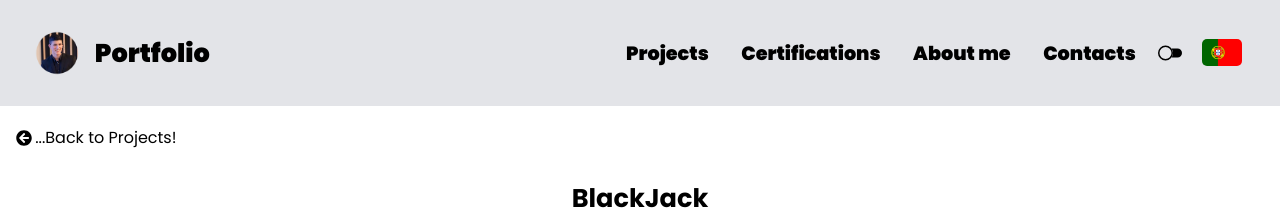
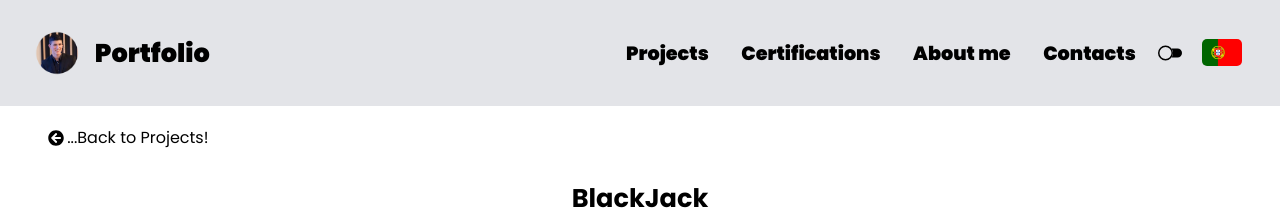
Before and after one commit to pedrofsmartins3/portfolio-pedromartins, a React (Vite) app: page /projects/3 in a window 1280 px wide. Shown: the top 212 px of the page. Built offline with nearby package versions, Linux system fonts and the light colour scheme.

Commit message:
back-link paddinleft

```diff
--- a/Components/Style/Projects.css
+++ b/Components/Style/Projects.css
@@ -86,4 +86,8 @@
     .project-div {
         width: 100%;
     }
+
+    .back-link {
+        padding-left: 2em;
+    }
 }
```
